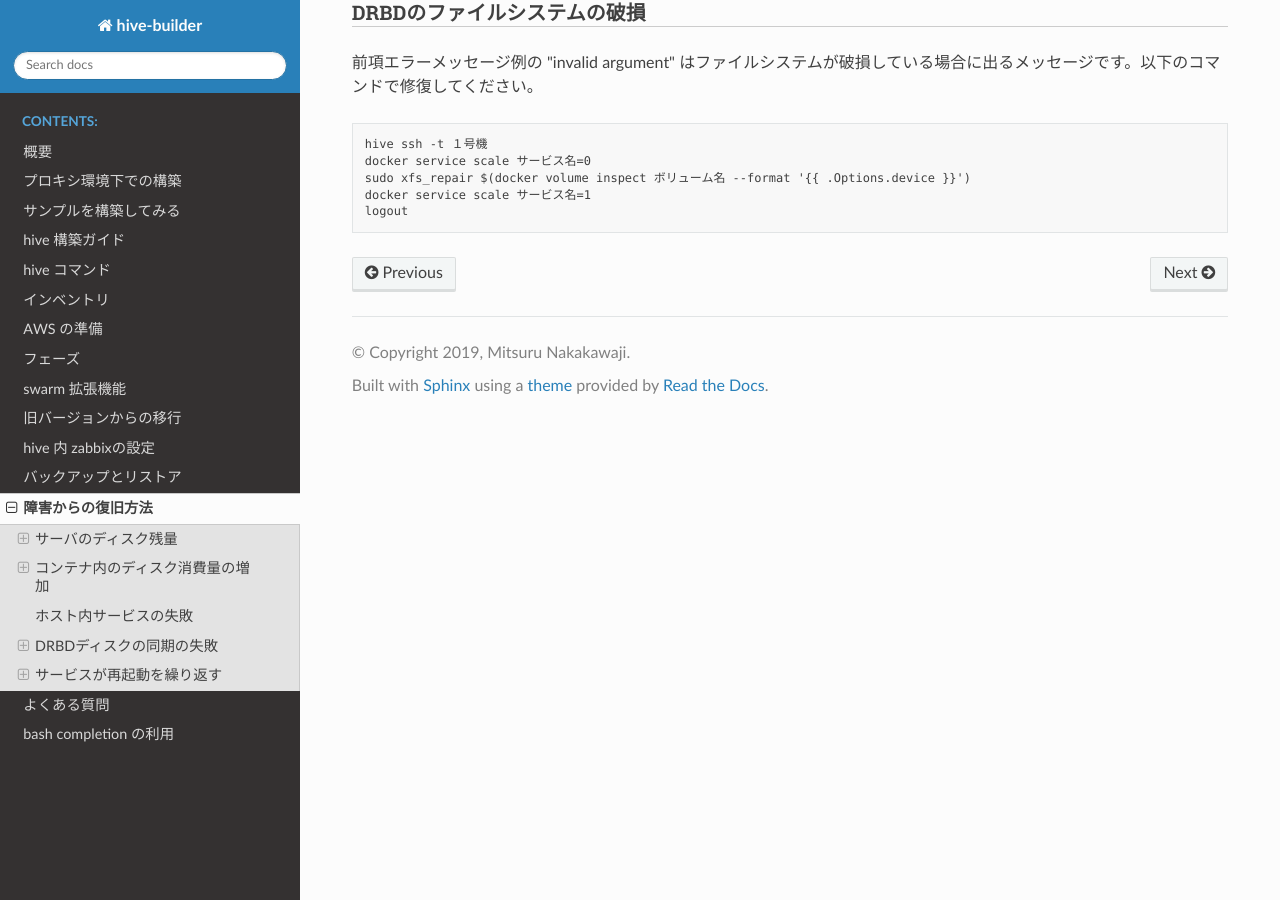
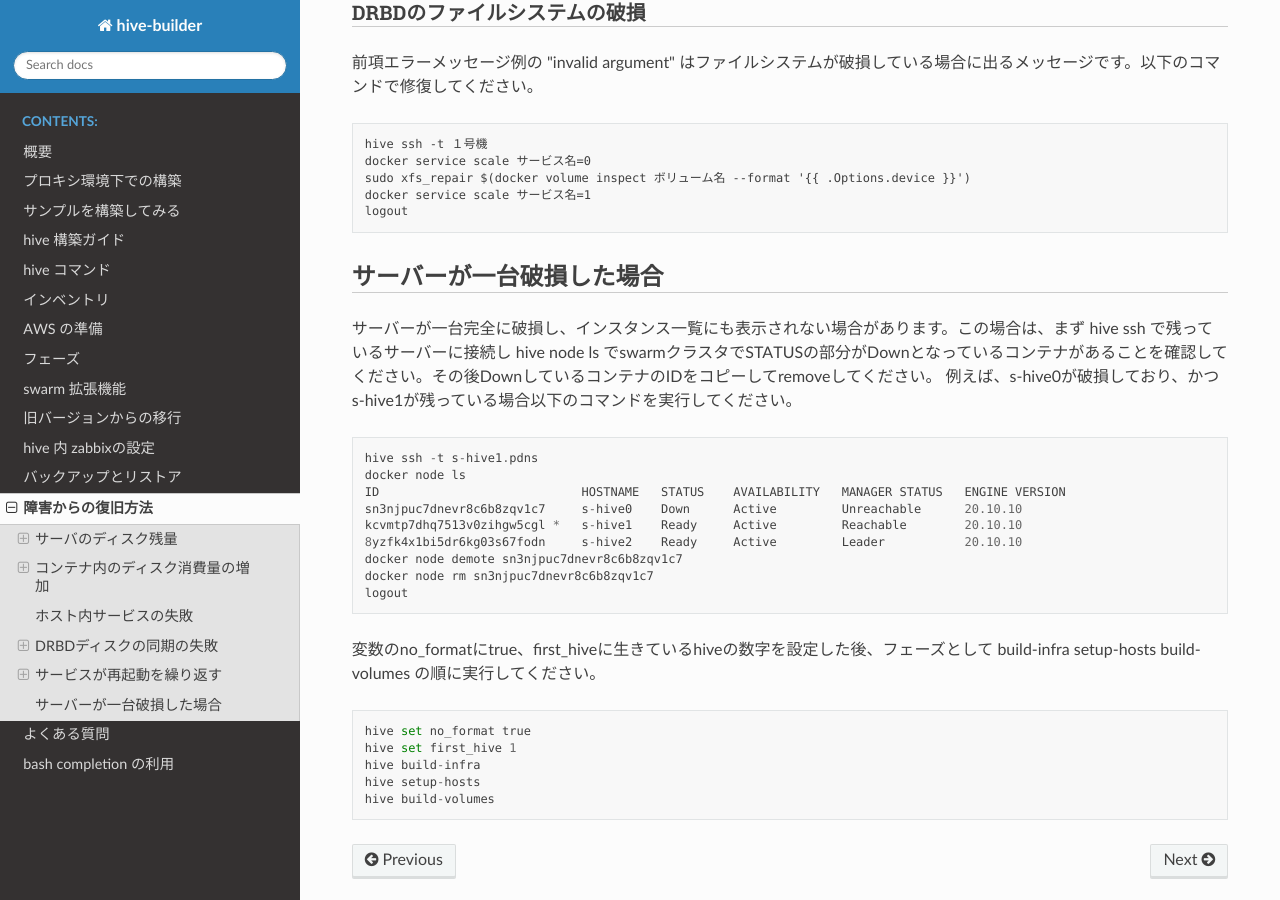
Before and after one commit to procube-open/hive-builder, a Sphinx documentation site: the page built from docs/repair.rst, in a window 1280 px wide and 900 px high, scrolled down 6217 px. Built offline with Sphinx 7.4.7 and the Read the Docs theme 2.0.0, drawn with Linux system fonts in a browser that asks for light colours; pages that are not in the unit, such as notebooks, are missing from menus.

Commit message:
Hive repair (#62)
* bash-completion
* support repairing hive
* repair.rstに追記
* modified repair.rst

```diff
--- a/docs/repair.rst
+++ b/docs/repair.rst
@@ -283,3 +283,30 @@ DRBDのファイルシステムの破損
     sudo xfs_repair $(docker volume inspect ボリューム名 --format '{{ .Options.device }}')
     docker service scale サービス名=1
     logout
+
+サーバーが一台破損した場合
+=================================
+サーバーが一台完全に破損し、インスタンス一覧にも表示されない場合があります。この場合は、まず hive ssh で残っているサーバーに接続し hive node ls でswarmクラスタでSTATUSの部分がDownとなっているコンテナがあることを確認してください。その後DownしているコンテナのIDをコピーしてremoveしてください。
+例えば、s-hive0が破損しており、かつs-hive1が残っている場合以下のコマンドを実行してください。
+
+::
+
+    hive ssh -t s-hive1.pdns
+    docker node ls
+    ID                            HOSTNAME   STATUS    AVAILABILITY   MANAGER STATUS   ENGINE VERSION
+    sn3njpuc7dnevr8c6b8zqv1c7     s-hive0    Down      Active         Unreachable      20.10.10
+    kcvmtp7dhq7513v0zihgw5cgl *   s-hive1    Ready     Active         Reachable        20.10.10
+    8yzfk4x1bi5dr6kg03s67fodn     s-hive2    Ready     Active         Leader           20.10.10
+    docker node demote sn3njpuc7dnevr8c6b8zqv1c7
+    docker node rm sn3njpuc7dnevr8c6b8zqv1c7
+    logout
+
+変数のno_formatにtrue、first_hiveに生きているhiveの数字を設定した後、フェーズとして build-infra setup-hosts build-volumes の順に実行してください。
+
+::
+
+    hive set no_format true
+    hive set first_hive 1
+    hive build-infra
+    hive setup-hosts
+    hive build-volumes
```
Also changed, not shown: 3 other files.
